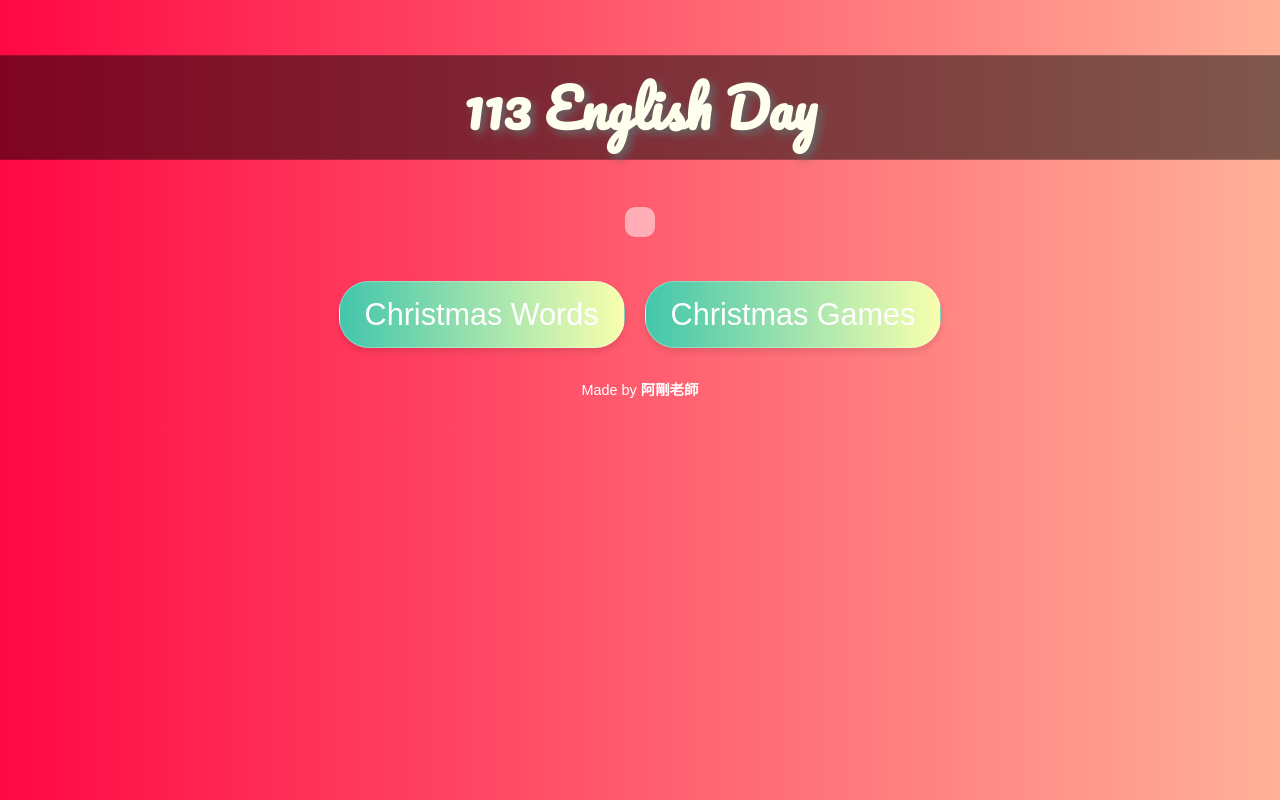
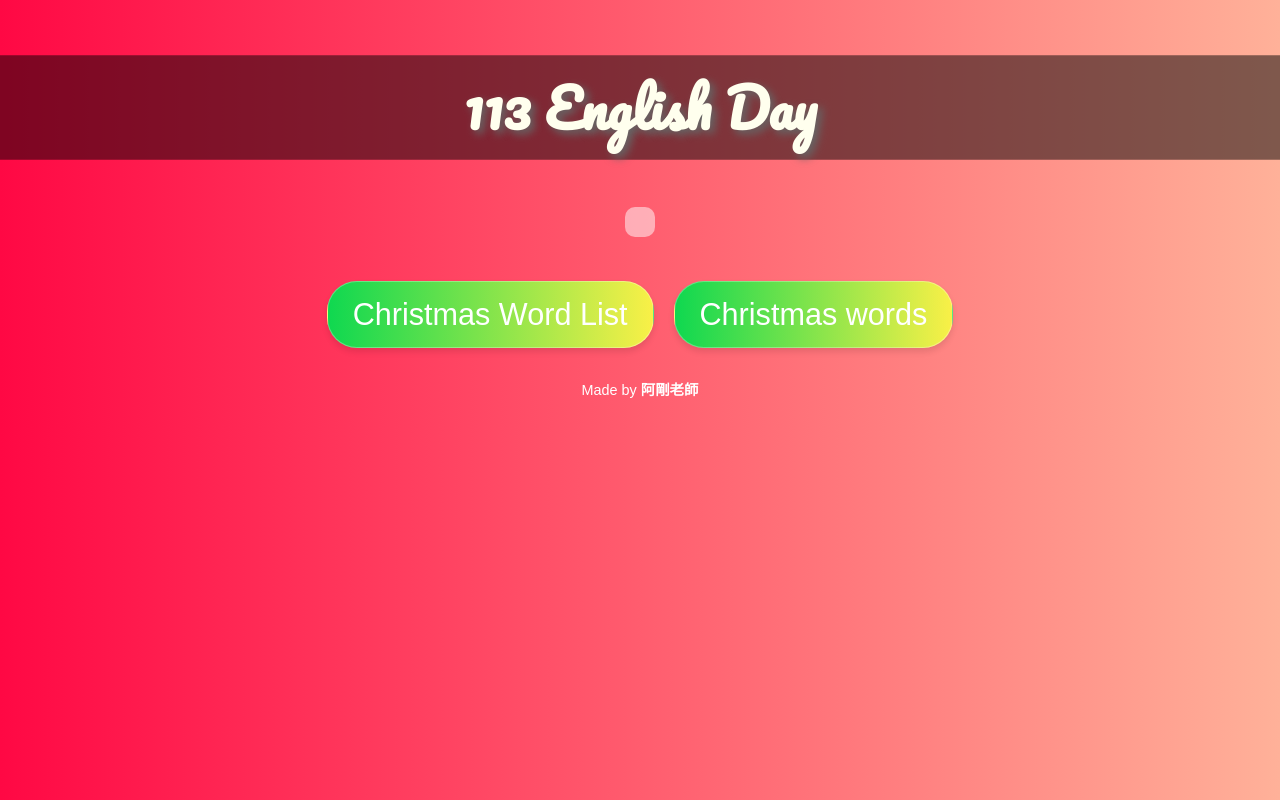
Before and after one commit to Amberyang-shjh/website, a plain HTML site: page 113English/index.html in a window 1280 px wide. Shown: the top 800 px of the page. Drawn offline with Linux system fonts and the light colour scheme.

Commit message:
Add files via upload

```diff
--- a/113English/index.html
+++ b/113English/index.html
@@ -15,7 +15,7 @@
         }
         #descriptionContainer { font-size: calc(1.2em + 5px); padding: 15px; background: rgba(255, 255, 255, 0.5); color: #000; border-radius: 10px; display: inline-block; margin-top: 20px; white-space: pre-wrap; }
         .link-container { margin-top: 30px; display: flex; flex-wrap: wrap; justify-content: center; }
-        .generated-link-button { display: inline-block; padding: 15px 25px; margin: 10px; font-size: calc(1.6em + 5px); background: linear-gradient(to right, #43c6ac, #f8ffae); color: #fff; text-decoration: none; border-radius: 30px; backdrop-filter: blur(10px); box-shadow: 0 4px 6px rgba(0, 0, 0, 0.1); border: 1px solid rgba(255, 255, 255, 0.3); transition: transform 0.3s, background 0.3s; cursor: move; }
+        .generated-link-button { display: inline-block; padding: 15px 25px; margin: 10px; font-size: calc(1.6em + 5px); background: linear-gradient(to right, #0fd850, #f9f047); color: #fff; text-decoration: none; border-radius: 30px; backdrop-filter: blur(10px); box-shadow: 0 4px 6px rgba(0, 0, 0, 0.1); border: 1px solid rgba(255, 255, 255, 0.3); transition: transform 0.3s, background 0.3s; cursor: move; }
         .generated-link-button:hover { transform: scale(1.1); background: rgba(255, 255, 255, 0.3); }
         .footer { position: relative; margin-top: 20px; font-size: 0.9em; color: #fff; }
         .footer a { color: #fff; text-decoration: none; font-weight: bold; }
@@ -25,7 +25,7 @@
     <h1>113 English Day</h1>
     <div id="descriptionContainer"></div>
     <div id="linkContainer" class="link-container">
-        <a class="generated-link-button" href="file:///G:/%E6%88%91%E7%9A%84%E9%9B%B2%E7%AB%AF%E7%A1%AC%E7%A2%9F/%E5%AD%B8%E6%A0%A1/2.%20%E8%8B%B1%E8%AA%9E%E6%97%A5/113English/Christmas%20Word%20List.html" target="_blank" draggable="true" style="background: linear-gradient(to right, rgb(67, 198, 172), rgb(248, 255, 174));">Christmas Words</a><a class="generated-link-button" href="file:///G:/%E6%88%91%E7%9A%84%E9%9B%B2%E7%AB%AF%E7%A1%AC%E7%A2%9F/%E5%AD%B8%E6%A0%A1/2.%20%E8%8B%B1%E8%AA%9E%E6%97%A5/113English/Christmas%20words.html" target="_blank" draggable="true" style="background: linear-gradient(to right, rgb(67, 198, 172), rgb(248, 255, 174));">Christmas Games</a>
+        <a class="generated-link-button" href="Christmas Word List.html" target="_blank" draggable="true" style="background: linear-gradient(to right, rgb(15, 216, 80), rgb(249, 240, 71));">Christmas Word List</a><a class="generated-link-button" href="Christmas words.html" target="_blank" draggable="true" style="background: linear-gradient(to right, rgb(15, 216, 80), rgb(249, 240, 71));">Christmas words</a>
     </div>
     <div class="footer">
         Made by <a href="https://kentxchang.blogspot.tw" target="_blank">阿剛老師</a>
```
